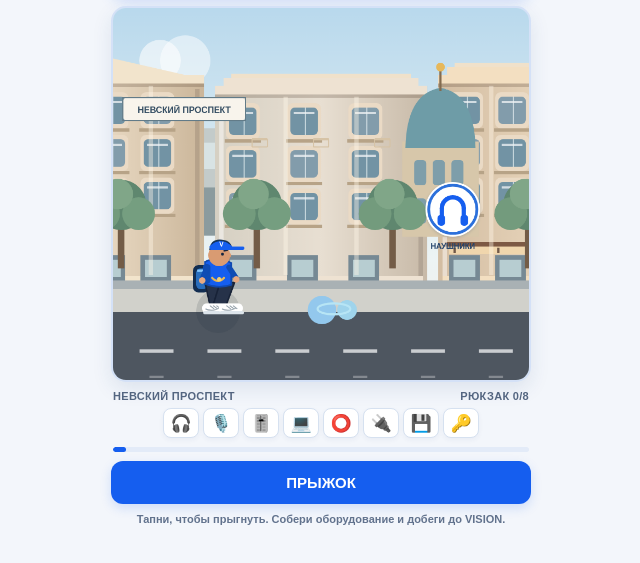
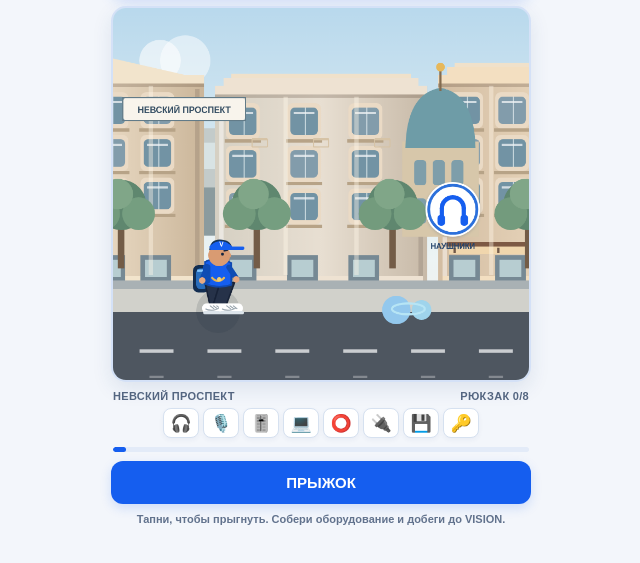
Before and after one commit to xxxarizma19-tech/vision-game-playtest, a plain HTML site: page index.html in a window 1280 px wide. Both pictures are taken after a click on the button "НАЧАТЬ ЗАБЕГ". Shown: the part 53-616 px from the top of the page, without its empty margins (319-959 px from the left). Drawn offline with Linux system fonts and the light colour scheme.

Commit message:
Ease early hazards for a fairer run

```diff
--- a/index.html
+++ b/index.html
@@ -18,7 +18,7 @@
 <script>
 (()=>{
 const c=document.getElementById('c'),x=c.getContext('2d'),go=document.getElementById('go'),duckBtn=document.getElementById('duck'),clock=document.getElementById('clock'),hearts=document.getElementById('hearts'),scoreEl=document.getElementById('score'),stageEl=document.getElementById('stage'),bagEl=document.getElementById('bag'),bar=document.getElementById('bar'),slots=document.querySelectorAll('.slot');
-const W=380,H=340,F=278,dpr=Math.max(2,Math.min(window.devicePixelRatio||1,3));c.width=W*dpr;c.height=H*dpr;x.setTransform(dpr,0,0,dpr,0,0);let mode=0,t=0,last=0,score=0,hp=3,vy=0,jy=0,duckUntil=-1,inv=0,spd=150,obs=[],items=[],coins=[],got=[],hazAt=1.35,itemAt=2.2,coinAt=5,zone=0,finalStand=false,won=false,particles=[];
+const W=380,H=340,F=278,dpr=Math.max(2,Math.min(window.devicePixelRatio||1,3));c.width=W*dpr;c.height=H*dpr;x.setTransform(dpr,0,0,dpr,0,0);let mode=0,t=0,last=0,score=0,hp=3,vy=0,jy=0,duckUntil=-1,inv=0,spd=150,obs=[],items=[],coins=[],got=[],hazAt=1.8,itemAt=2.2,coinAt=5,zone=0,finalStand=false,won=false,particles=[];
 function rect(a,b,w,h,col){x.fillStyle=col;x.fillRect(a,b,w,h)}function circ(a,b,r,col){x.fillStyle=col;x.beginPath();x.arc(a,b,r,0,Math.PI*2);x.fill()}function txt(s,a,b,z,col){x.fillStyle=col;x.font='bold '+z+'px Arial';x.textAlign='center';x.fillText(s,a,b)}function ln(a,b,d,e,col,w){x.strokeStyle=col;x.lineWidth=w;x.beginPath();x.moveTo(a,b);x.lineTo(d,e);x.stroke()}
 function rr(a,b,w,h,r,col){x.fillStyle=col;x.beginPath();x.roundRect(a,b,w,h,r);x.fill()}function burst(px,py,color,n=8){for(let i=0;i<n;i++){let a=Math.random()*Math.PI*2,v=25+Math.random()*85;particles.push({x:px,y:py,vx:Math.cos(a)*v,vy:Math.sin(a)*v-20,life:.45+Math.random()*.35,max:.8,color})}}
 function building(bx,w,top,col,seed){let base=F-24;x.fillStyle=col;x.fillRect(bx,top,w,base-top);rect(bx,top,w,7,'#fff3dd');rect(bx,top+7,w,4,'#b7a48c');rect(bx,base-13,w,13,'#c7b9a7');rect(bx+3,top+14,w-6,5,'#d8c5a8');for(let k=0;k<5;k++){let px=bx+k*w/4;rect(px,top+15,3,base-top-28,'rgba(255,255,255,.42)');rect(px+4,top+15,1,base-top-28,'rgba(104,86,69,.16)')}let cols=Math.max(2,Math.floor(w/31));for(let row=0,wy=top+34;wy<base-32;row++,wy+=42){for(let j=0;j<cols;j++){let wx=bx+11+j*(w-22)/cols,ww=Math.min(16,(w-22)/cols-4),wh=row===0?22:19;rect(wx-2,wy-3,ww+4,wh+6,'#f5e8d3');rr(wx,wy,ww,wh,4,seed%2?'#829bab':'#8faeb8');rect(wx+2,wy+3,ww-4,2,'#dcebf0');rect(wx+ww/2,wy,1,wh,'rgba(255,255,255,.7)');rect(wx-3,wy+wh+3,ww+6,3,'#ae9b83')}}rect(bx+2,base-31,w-4,5,'#b19d83');rect(bx,base-26,w,4,'#f4e8d4');for(let j=0;j<cols;j++){let wx=bx+12+j*(w-24)/cols;rect(wx,base-22,Math.min(19,(w-25)/cols),22,'#758b95');rect(wx+3,base-19,Math.min(13,(w-32)/cols),15,'#b9d0d4')}x.fillStyle='#e5d4bb';x.beginPath();x.moveTo(bx+w*.32,top);x.lineTo(bx+w*.5,top-15);x.lineTo(bx+w*.68,top);x.closePath();x.fill();rect(bx+w*.47,top-17,w*.06,4,'#9c8060')}
@@ -131,15 +131,15 @@ function draw(){back();coins.forEach(coin);items.forEach(gear);obs.forEach(hazar
 function hud(){let left=Math.max(0,90-Math.floor(t));clock.textContent=(left>=60?'01:':'00:')+('0'+(left%60)).slice(-2);hearts.textContent='♥'.repeat(Math.max(0,hp))+'♡'.repeat(Math.max(0,3-hp));scoreEl.textContent=score;bagEl.textContent='РЮКЗАК '+got.length+'/8';slots.forEach((s,i)=>s.classList.toggle('on',got.includes(i)));stageEl.textContent=t<30?'НЕВСКИЙ ПРОСПЕКТ':t<60?'ДВОР':'УЛИЦА НЕКРАСОВА · VISION';duckBtn.style.display=t>=30?'block':'none';bar.style.width=Math.min(100,t/90*100)+'%';spd=150+Math.min(90,t)*.72;zone=t<30?0:t<60?1:2}
 function finish(win){mode=win?3:2;won=win;go.textContent='СЫГРАТЬ ЕЩЁ';duckBtn.style.display='none';draw()}
 function frame(ts){if(mode!==1)return;let d=Math.min(.05,(ts-last)/1000||0);last=ts;t+=d;hud();if(t>=90){finish(true);return}jy+=vy*d;vy+=950*d;if(jy>0){jy=0;vy=0}particles.forEach(p=>{p.x+=p.vx*d;p.y+=p.vy*d;p.vy+=120*d;p.life-=d});particles=particles.filter(p=>p.life>0);let py=F-52+jy;if(inv>0)inv-=d;hazAt-=d;itemAt-=d;coinAt-=d;
-if(hazAt<=0){if(t>=86&&!finalStand){obs.push({x:W+20,w:48,h:48,k:7,hit:false});finalStand=true;hazAt=100}else{let k=Math.floor(Math.random()*(t<30?4:t<60?7:7)),sizes=[19,42,42,9,27,34,72],widths=[48,36,44,58,45,48,67];obs.push({x:W+20,w:widths[k],h:sizes[k],k,hit:false});hazAt=Math.max(1.75,2.45-t*.006)*(0.86+Math.random()*.28)}}
+if(hazAt<=0){if(t>=86&&!finalStand){obs.push({x:W+20,w:48,h:48,k:7,hit:false});finalStand=true;hazAt=100}else{let k=Math.floor(Math.random()*(t<30?4:t<60?7:7)),sizes=[19,42,42,9,27,34,72],widths=[48,36,44,58,45,48,67];obs.push({x:W+20,w:widths[k],h:sizes[k],k,hit:false});hazAt=Math.max(2.3,3.15-t*.006)*(0.9+Math.random()*.2)}}
 if(itemAt<=0&&got.length<8&&!items.some(q=>q.id===got.length)){let itemIndex=got.length;items.push({x:W+24,y:F-94-(itemIndex%2)*18,id:itemIndex});itemAt=7.2+Math.random()*1.2}
 if(coinAt<=0){coins.push({x:W+20,y:F-43});coinAt=6.2+Math.random()*2.2}
-obs.forEach(o=>{o.x-=spd*d;let crouching=t<duckUntil,feet=py+48;let hit=o.k===6?(!crouching&&jy===0&&o.x<119&&o.x+o.w>70):(o.x<119&&o.x+o.w>70&&feet>F-o.h&&inv<=0);if(!o.hit&&hit){hp--;inv=1.05;o.hit=true;burst(94,F-31,'#ef5468',7);if(hp<=0)finish(false)}});if(mode!==1)return;
+obs.forEach(o=>{o.x-=spd*d;let crouching=t<duckUntil,feet=py+48;let hit=o.k===6?(!crouching&&jy===0&&o.x<119&&o.x+o.w>70):(o.x<119&&o.x+o.w>70&&feet>F-o.h&&inv<=0);if(!o.hit&&hit){hp--;inv=1.45;o.hit=true;burst(94,F-31,'#ef5468',7);if(hp<=0)finish(false)}});if(mode!==1)return;
 items.forEach(q=>{q.x-=spd*d;if(q.x<121&&q.x>60){if(!got.includes(q.id)){got.push(q.id);score+=q.id===7?300:100;burst(q.x,q.y,q.id===7?'#e2a400':'#155eef',9)}q.x=-60}});
 coins.forEach(q=>{q.x-=spd*d;if(q.x<121&&q.x>60){score+=25;burst(q.x,q.y,'#e5b94d',5);q.x=-40}});
 obs=obs.filter(q=>q.x>-80);items=items.filter(q=>q.x>-60);coins=coins.filter(q=>q.x>-40);draw();requestAnimationFrame(frame)}
-function reset(){t=0;score=0;hp=3;got=[];obs=[];items=[];coins=[];particles=[];spd=150;zone=0;finalStand=false;won=false;vy=0;jy=0;duckUntil=-1;inv=0;hazAt=1.35;itemAt=2.2;coinAt=5;hud();draw()}
-function act(){if(mode===0){mode=1;last=performance.now();hazAt=1.35;go.textContent='ПРЫЖОК';requestAnimationFrame(frame)}else if(mode===1){if(jy===0)vy=-410}else{reset();mode=0;go.textContent='НАЧАТЬ ЗАБЕГ'}go.textContent=mode===1?'ПРЫЖОК':mode===0?'НАЧАТЬ ЗАБЕГ':'СЫГРАТЬ ЕЩЁ'}
+function reset(){t=0;score=0;hp=3;got=[];obs=[];items=[];coins=[];particles=[];spd=150;zone=0;finalStand=false;won=false;vy=0;jy=0;duckUntil=-1;inv=0;hazAt=1.8;itemAt=2.2;coinAt=5;hud();draw()}
+function act(){if(mode===0){mode=1;last=performance.now();hazAt=1.8;go.textContent='ПРЫЖОК';requestAnimationFrame(frame)}else if(mode===1){if(jy===0)vy=-410}else{reset();mode=0;go.textContent='НАЧАТЬ ЗАБЕГ'}go.textContent=mode===1?'ПРЫЖОК':mode===0?'НАЧАТЬ ЗАБЕГ':'СЫГРАТЬ ЕЩЁ'}
 duckBtn.addEventListener('pointerdown',e=>{e.preventDefault();if(mode===1)duckUntil=t+1.25});
 duckBtn.addEventListener('click',e=>{e.preventDefault();if(mode===1)duckUntil=t+1.25});
 go.addEventListener('click',act);c.addEventListener('pointerdown',e=>{e.preventDefault();if(mode===1)act()});draw();hud()
```
